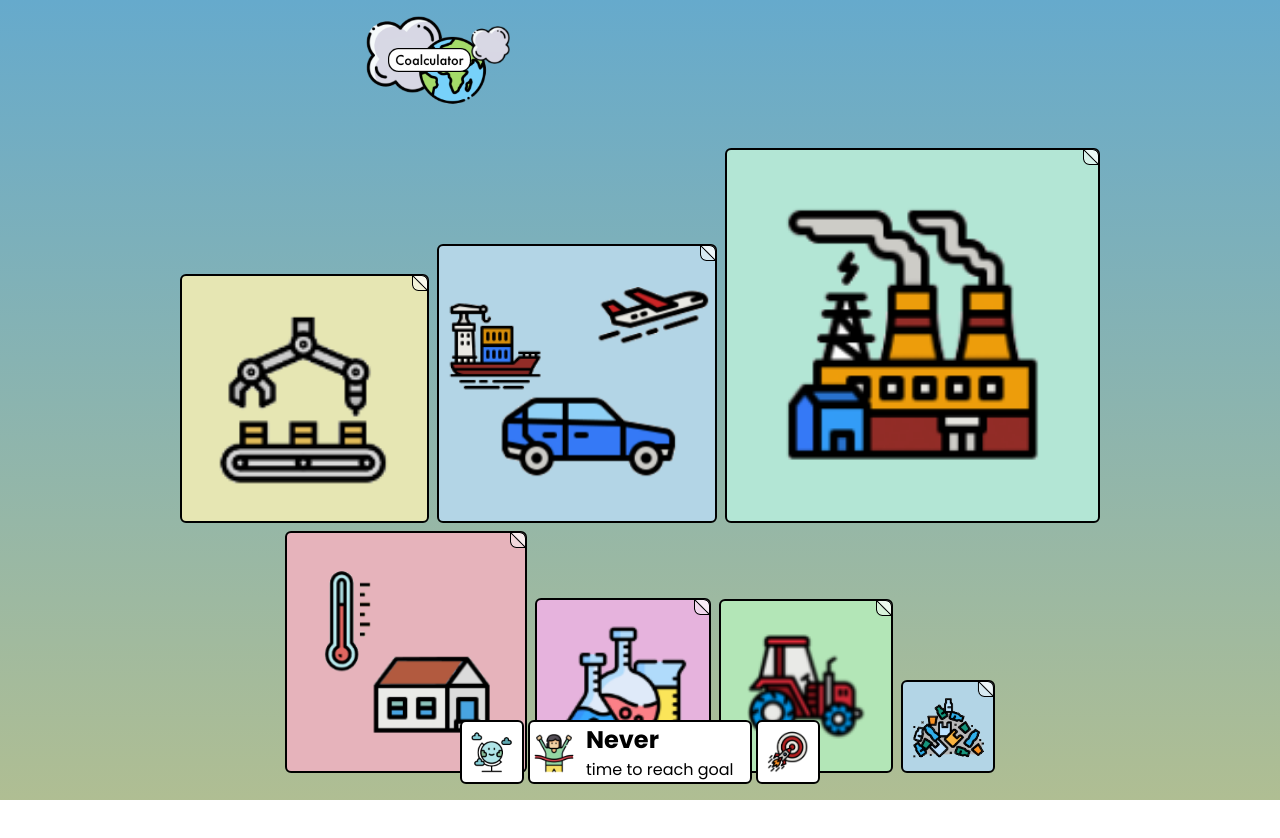
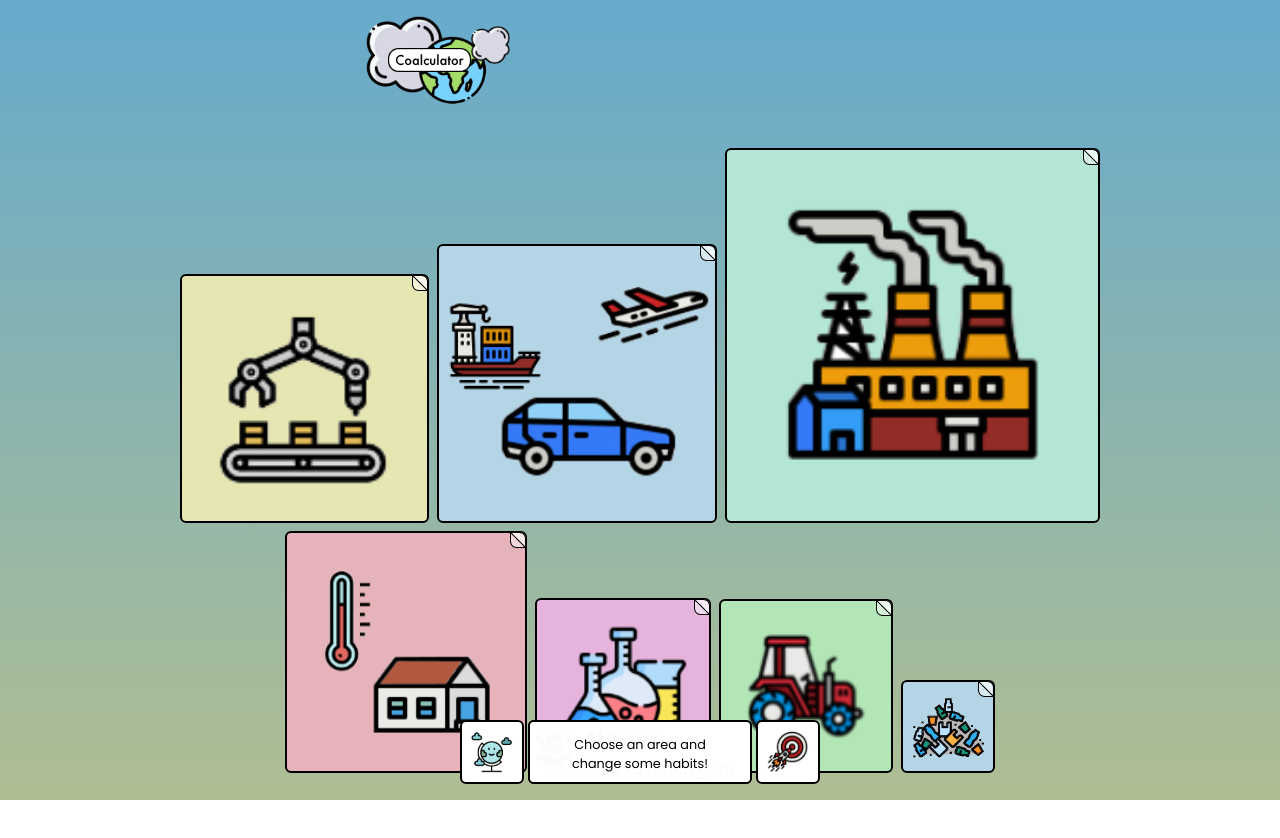
Before and after one commit to jensdreske/capstone-project, a React (Create React App) app in the folder client/: page / in a window 1280 px wide. Shown: the top 838 px of the page. Built offline with nearby package versions, Linux system fonts and the light colour scheme.

Commit message:
added hints to guide the user

```diff
--- a/client/src/components/CommunityGoals.js
+++ b/client/src/components/CommunityGoals.js
@@ -87,7 +87,7 @@ export default function CommunityGoals({
                 onClick={() => {
                   toggleEmissionsFromCommunityGoals(
                     goal,
-                    goals,
+
                     emissionsFromGoals,
                     setEmissionsFromGoals
                   );
--- a/client/src/components/Footer.js
+++ b/client/src/components/Footer.js
@@ -1,4 +1,4 @@
-import { useState } from "react";
+import { useEffect, useState } from "react";
 import { NavLink } from "react-router-dom";
 import styled from "styled-components/macro";
 
@@ -7,11 +7,41 @@ import happyEarth from "../images/happy_earth.png";
 
 import GameScores from "./GameScores";
 
+import Hint from "../components/Hint";
+
+import { roundPlaces } from "../lib/roundPlaces";
+
 export default function Footer({ playerScore, countryData, isStatic }) {
   const [scrollPosition, setScrollPosition] = useState(0);
+  const [hintIndex, setHintIndex] = useState([0, 0]);
+
+  // console.log(window.location.pathname);
+
+  useEffect(() => setRightHint(playerScore, setHintIndex), [playerScore]);
+
+  function setRightHint(playerScore, setHintIndex) {
+    if (playerScore.goal.emissions < 1) {
+      setHintIndex([0, 1]);
+      return;
+    }
+    if (
+      roundPlaces(playerScore.individualCo2Emissions) ===
+      roundPlaces(playerScore.averageCo2Emissions)
+    ) {
+      setHintIndex([1, 1]);
+      return;
+    }
+    setHintIndex([0, 0]);
+
+    // if (window.location.pathname === "/") {
+    //   setHintIndex(2);
+    //   return;
+    // }
+  }
 
   return (
     <FooterWrapper isStatic={isStatic}>
+      <Hint hintIndex={hintIndex} setHintIndex={setHintIndex} />
       <NavLink to="/">
         <MenuButton className="standardBox">
           <img src={happyEarth} alt="main game view" />
--- /dev/null
+++ b/client/src/components/Hint.js
@@ -0,0 +1,51 @@
+import { NavLink } from "react-router-dom";
+import styled from "styled-components/macro";
+import { Switch, Route } from "react-router-dom";
+export default function Hint({ hintIndex, setHintIndex }) {
+  return (
+    <HintBalloon hintIndex={hintIndex}>
+      <HintContainer>
+        <HintScrollBox hintIndex={hintIndex}>
+          <NavLink to="/goals">
+            <HintText>Set yourself a Goal!</HintText>
+          </NavLink>
+          <NavLink to="/">
+            <HintText>Choose an area and change some habits!</HintText>
+          </NavLink>
+        </HintScrollBox>
+      </HintContainer>
+    </HintBalloon>
+  );
+}
+
+const HintBalloon = styled.section`
+  position: fixed;
+  bottom: ${(props) => props.hintIndex[1] * 6 - 5 + "rem"};
+  width: 14rem;
+  z-index: 101;
+  background: #fffd;
+  border-radius: var(--boxRadius);
+  border: var(--borderLine);
+  height: 4rem;
+  transition: bottom 1s;
+  overflow: hidden;
+`;
+
+const HintContainer = styled.section`
+  position: relative;
+`;
+
+const HintScrollBox = styled.section`
+  position: absolute;
+  top: ${(props) => props.hintIndex[0] * -4 + "rem"};
+  transition: top 2s;
+`;
+
+const HintText = styled.section`
+  padding: 0 2rem;
+  height: 4rem;
+  display: grid;
+  place-items: center;
+  background: #fffd;
+  font-size: 0.8rem;
+`;
```
